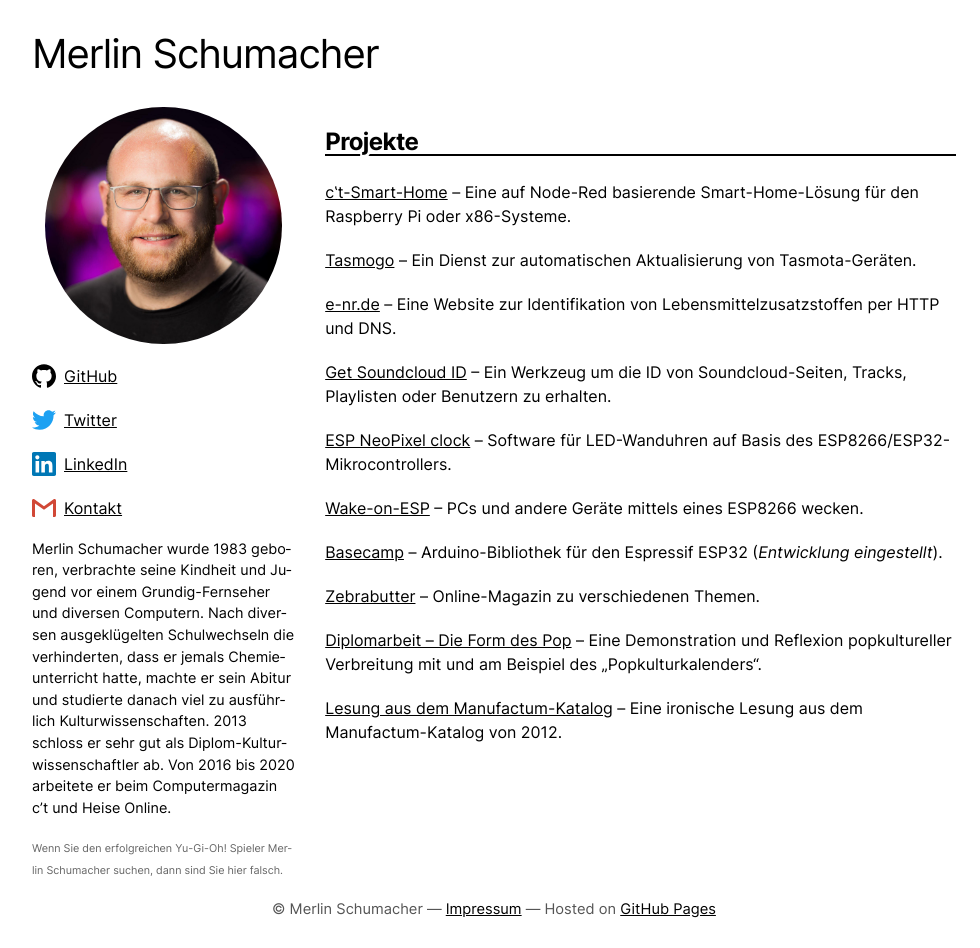
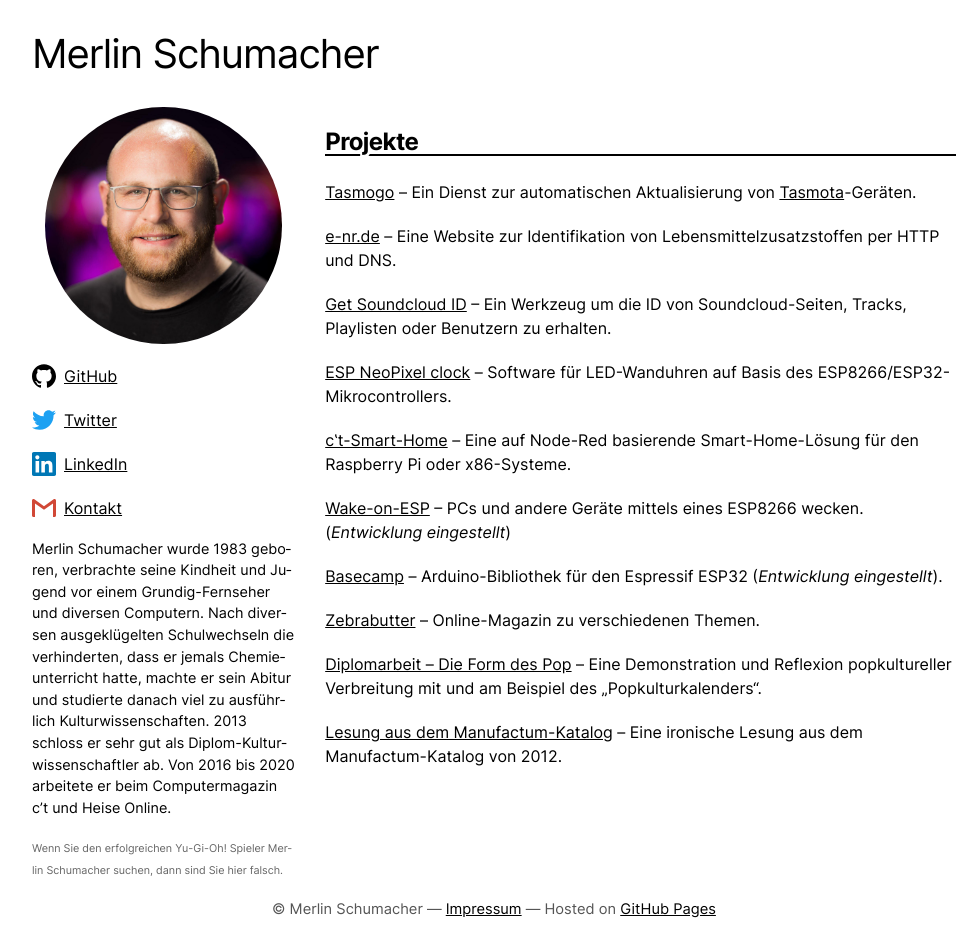
Before and after one commit to merlinschumacher/merlinschumacher.github.io, a Jekyll site: the page built from index.md, in a window 1280 px wide. Shown: the whole page, without its empty margins (146-1126 px from the left). Built offline with Jekyll 4.4.1, drawn with Linux system fonts in a browser that asks for light colours; part of the change alters nothing that is shown.

Commit message:
Updated index

```diff
--- a/index.md
+++ b/index.md
@@ -5,9 +5,8 @@ title: Merlin Schumacher
 
 ## Projekte
 
-[c‛t-Smart-Home](https://github.com/ct-Open-Source/ct-Smart-Home){:target="_blank"} – Eine auf Node-Red basierende Smart-Home-Lösung für den Raspberry Pi oder x86-Systeme.
 
-[Tasmogo](https://github.com/merlinschumacher/tasmogo){:target="_blank"} – Ein Dienst zur automatischen Aktualisierung von Tasmota-Geräten.
+[Tasmogo](https://github.com/merlinschumacher/tasmogo){:target="_blank"} – Ein Dienst zur automatischen Aktualisierung von [Tasmota](https://tasmota.github.io/docs/){:target="_blank"}-Geräten.
 
 [e-nr.de](https://e-nr.de){:target="_blank"} – Eine Website zur Identifikation von Lebensmittelzusatzstoffen per HTTP und DNS.
 
@@ -15,7 +14,9 @@ title: Merlin Schumacher
 
 [ESP NeoPixel clock](https://github.com/merlinschumacher/esp8266-clock){:target="_blank"} – Software für LED-Wanduhren auf Basis des ESP8266/ESP32-Mikrocontrollers.
 
-[Wake-on-ESP](https://github.com/ct-Open-Source/wake-on-esp){:target="_blank"} – PCs und andere Geräte mittels eines ESP8266 wecken.
+[c‛t-Smart-Home](https://github.com/ct-Open-Source/ct-Smart-Home){:target="_blank"} – Eine auf Node-Red basierende Smart-Home-Lösung für den Raspberry Pi oder x86-Systeme.
+
+[Wake-on-ESP](https://github.com/ct-Open-Source/wake-on-esp){:target="_blank"} – PCs und andere Geräte mittels eines ESP8266 wecken. (*Entwicklung eingestellt*)
 
 [Basecamp](https://github.com/ct-Open-Source/Basecamp){:target="_blank"} – Arduino-Bibliothek für den Espressif ESP32 (*Entwicklung eingestellt*).
 
```
